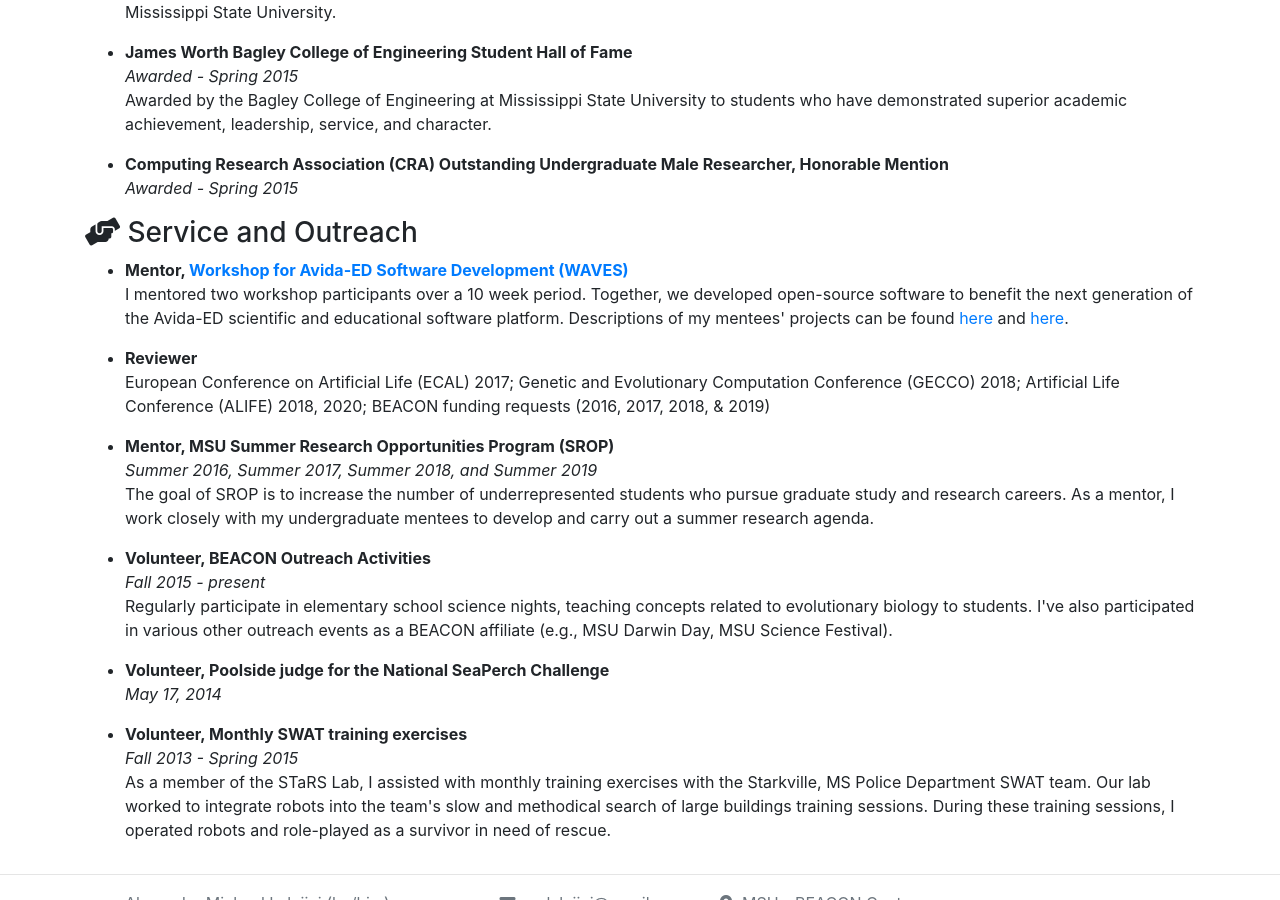
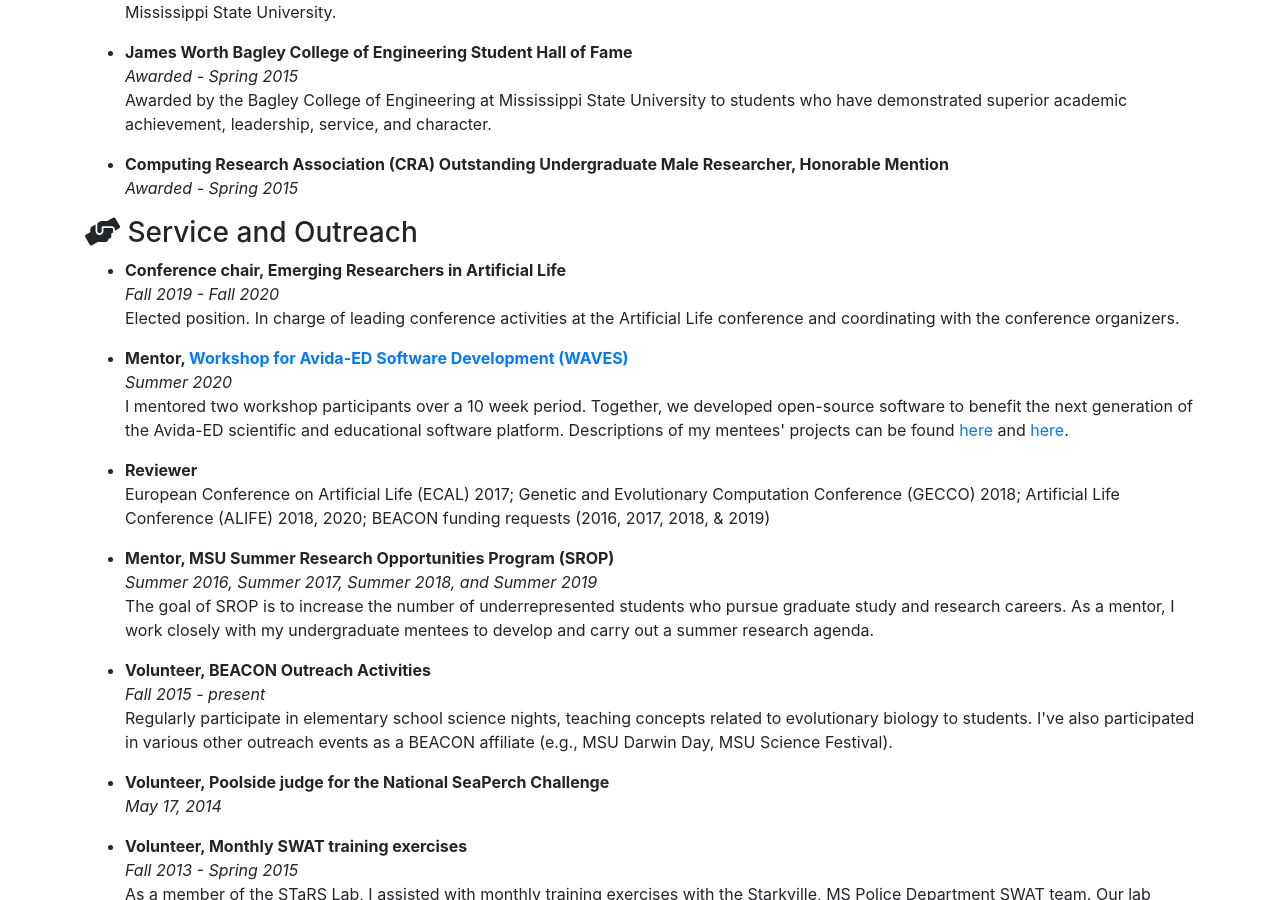
Before and after one commit to amlalejini/amlalejini.github.io, a Jekyll site: the page built from _pages/cv.md, in a window 1280 px wide and 900 px high, scrolled down 6430 px. Built offline with Jekyll 4.4.1, drawn with Linux system fonts in a browser that asks for light colours; nearby versions of some CDN libraries.

Commit message:
add era conference chair position to cv

```diff
--- a/_data/cv_service.yml
+++ b/_data/cv_service.yml
@@ -37,8 +37,10 @@
     Artificial Life Conference (ALIFE) 2018, 2020;
     BEACON funding requests (2016, 2017, 2018, & 2019)
 
-- service: Mentor, <a href="https://mmore500.com/waves/index.html">Workshop for Avida-ED Software Development (WAVES)</a>
+- service: |
+    Mentor, <a href="https://mmore500.com/waves/index.html">Workshop for Avida-ED Software Development (WAVES)</a>
   year: 2020
+  date: Summer 2020
   description: |
     I mentored two workshop participants over a 10 week period.
     Together, we developed open-source software to benefit the next generation of the Avida-ED scientific
@@ -46,3 +48,10 @@
     Descriptions of my mentees' projects can be found
     <a href="https://mmore500.com/waves/blog/wrapped-d3-visualizations.html">here</a> and
     <a href="https://mmore500.com/waves/blog/d3-sorting.html">here</a>.
+
+- service: Conference chair, Emerging Researchers in Artificial Life
+  year: 2020
+  date: Fall 2019 - Fall 2020
+  description: |
+    Elected position.
+    In charge of leading conference activities at the Artificial Life conference and coordinating with the conference organizers.
```
